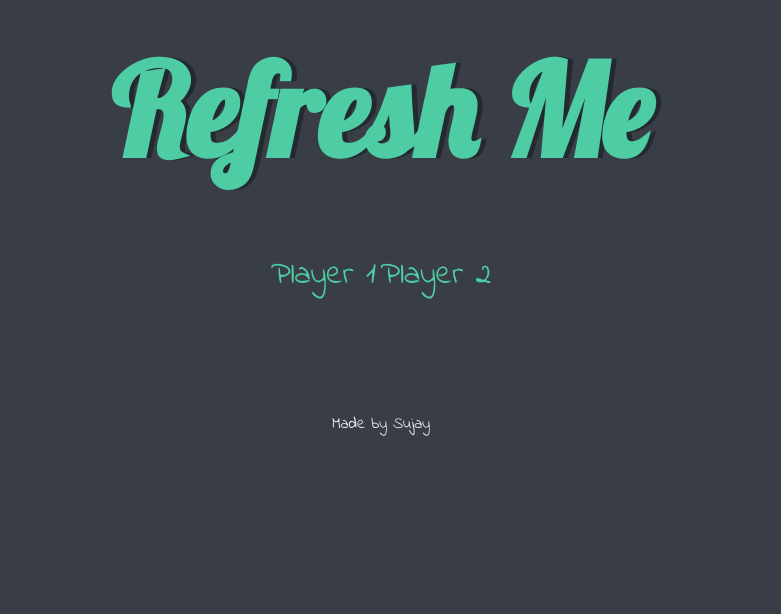
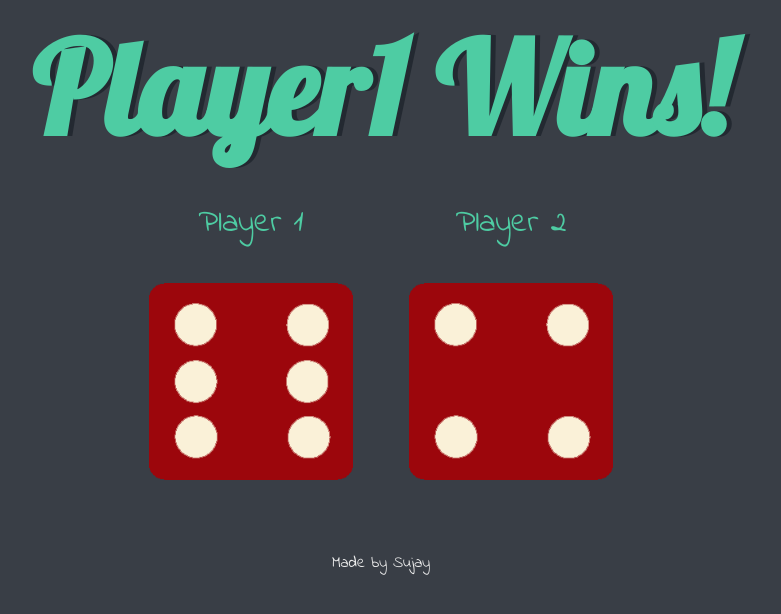
Before and after one commit to soul-reaper46/Dice-Game, a plain HTML site: page index.html in a window 1280 px wide. Shown: the whole page, without its empty margins (259-1040 px from the left). Drawn offline with Linux system fonts and the light colour scheme.

Commit message:
finalize code.

```diff
--- a/index.html
+++ b/index.html
@@ -14,18 +14,17 @@
 
     <div class="dice">
       <p>Player 1</p>
-      <img class="img1" src="">
+      <img class="img1" src="assets/dice6.png">
     </div>
 
     <div class="dice">
       <p>Player 2</p>
-      <img class="img2" src="">
+      <img class="img2" src="assets/dice6.png">
     </div>
 
   </div>
 
-
-  <script src="javascript.js" charset="utf-8"> </script>
+  <script src="index.js" charset="utf-8"> </script>
 </body>
 <footer>
   Made by Sujay
--- /dev/null
+++ b/index.js
@@ -0,0 +1,15 @@
+var randomNumber1 = Math.floor(Math.random() * 6)+1;
+document.querySelector(".img1").setAttribute("src", "assets/dice"+randomNumber1+".png");
+
+var randomNumber2 = Math.floor(Math.random() * 6)+1;
+document.querySelector(".img2").setAttribute("src", "assets/dice"+randomNumber2+".png");
+
+if (randomNumber1 > randomNumber2) {
+  document.querySelector("h1").innerText = "Player1 Wins!";
+}
+else if (randomNumber1 < randomNumber2) {
+  document.querySelector("h1").innerText = "Player2 Wins!";
+}
+else {
+  document.querySelector("h1").innerText = "Draw!";
+}
--- a/styles.css
+++ b/styles.css
@@ -15,7 +15,7 @@ body {
 }
 
 h1 {
-  margin: 30px;
+  margin: auto;
   font-family: 'Lobster', cursive;
   text-shadow: 5px 0 #232931;
   font-size: 8rem;
```
Also changed, not shown: javascript.js (deleted).
